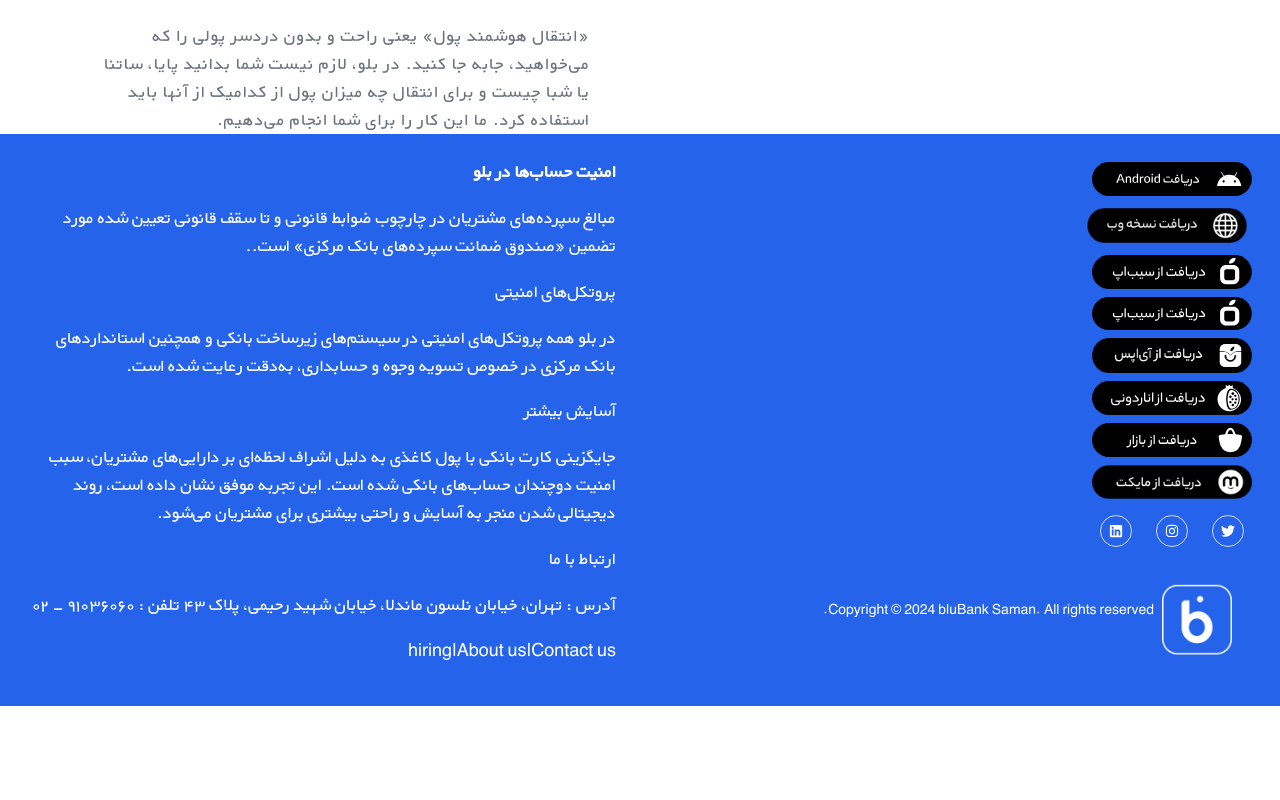
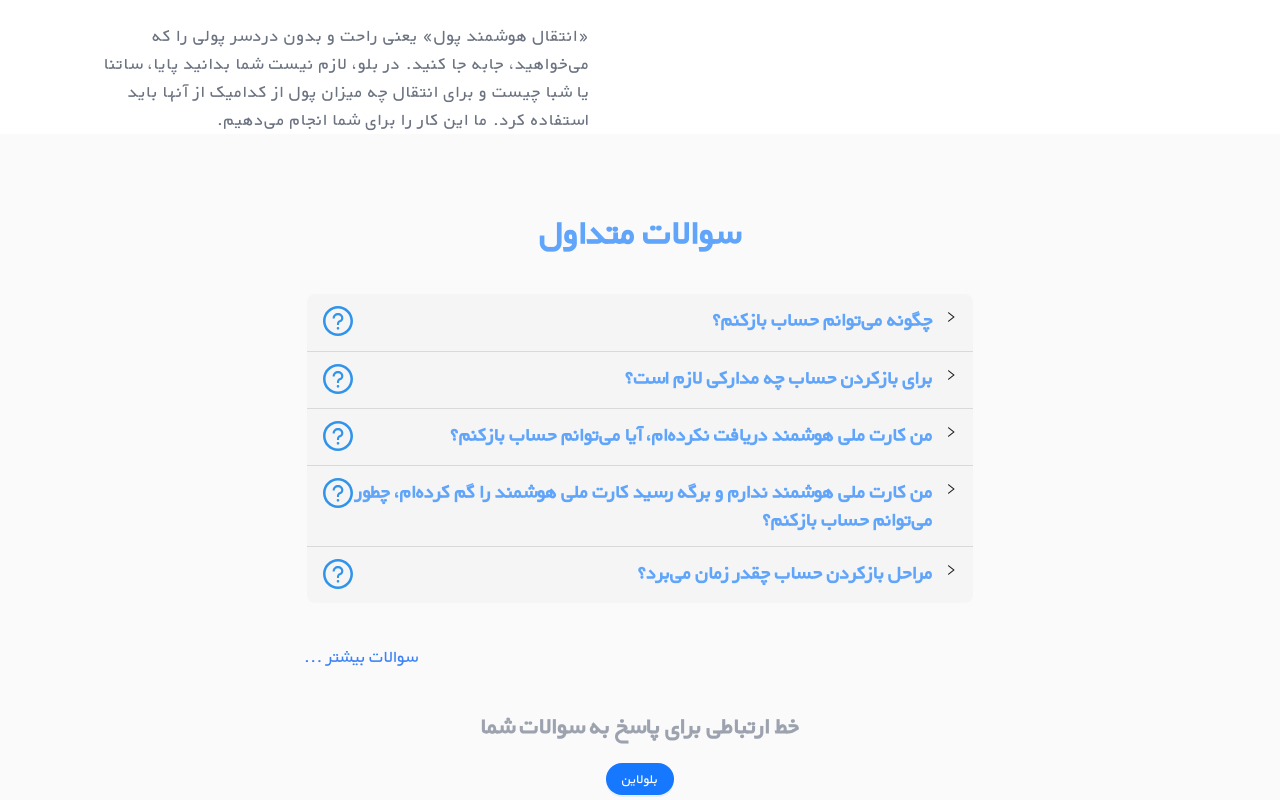
Before and after one commit to Parnia-prhn/blue-bank-frontend, a Next.js app: page / in a window 1280 px wide. Shown: the part 2740-3540 px from the top of the page. Before the commit the page ends 3446 px from the top, so only its background shows below. Built offline with nearby package versions, Linux system fonts and the light colour scheme.

Commit message:
fix: fix FAQ

```diff
--- a/src/app/components/mainPage.tsx
+++ b/src/app/components/mainPage.tsx
@@ -2,11 +2,109 @@ import React, { useEffect, useState } from "react";
 import { Carousel } from "antd";
 import { Button } from "antd";
 import { Card } from "antd";
-import { DownloadOutlined } from "@ant-design/icons";
+import { DownloadOutlined, QuestionCircleOutlined } from "@ant-design/icons";
+import type { CollapseProps } from "antd";
+import { Collapse } from "antd";
 
 export default function MainPage() {
 	const [isMobile, setIsMobile] = useState(false);
 	const [cardColor, setCardColor] = useState<string>("blue");
+
+	const genExtra = () => (
+		<QuestionCircleOutlined
+			style={{ fontSize: "30px", color: "#3094ea" }}
+			onClick={event => {
+				event.stopPropagation();
+			}}
+		/>
+	);
+
+	const items: CollapseProps["items"] = [
+		{
+			key: "1",
+			label: (
+				<h2 className="text-blue-400 font-bold text-xl">
+					چگونه می‌توانم حساب بازکنم؟
+				</h2>
+			),
+			children: (
+				<p className="text-gray-500" style={{ fontSize: "16px" }}>
+					مراحل بازکردن حساب : ١.دانلود و نصب اپلیکیشن بلو ٢.داشتن یک خط تلفن
+					همراه فعال که به نام خودتان است ٣.همراه داشتن اصل کارت ملی (برای کارت
+					ملی‌های قدیمی، کد رهگیری درخواست صدور کارت هوشمند) برای ارسال تصاویر
+					مربوطه
+				</p>
+			),
+			extra: genExtra(),
+		},
+		{
+			key: "2",
+			label: (
+				<h2 className="text-blue-400 font-bold text-xl">
+					برای بازکردن حساب چه مدارکی لازم است؟
+				</h2>
+			),
+			children: (
+				<p className="text-gray-500" style={{ fontSize: "16px" }}>
+					{" "}
+					اصل کارت ملی (برای کارت ملی‌های قدیمی، کد رهگیری درخواست صدور کارت
+					هوشمند) برای ارسال تصاویر مربوطه و داشتن یک خط تلفن همراه فعال که به
+					نام خودتان است.
+				</p>
+			),
+			extra: genExtra(),
+		},
+		{
+			key: "3",
+			label: (
+				<h2 className="text-blue-400 font-bold text-xl">
+					من کارت ملی هوشمند دریافت نکرده‌ام، آیا می‌توانم حساب بازکنم؟
+				</h2>
+			),
+			children: (
+				<p className="text-gray-500" style={{ fontSize: "16px" }}>
+					{" "}
+					بله، اگر درخواست کارت ملی هوشمند را ثبت کردید، از راه ثبت کد رهگیری
+					نوشته شده روی رسید ثبت‌نام کارت ملی هوشمند، امکان بازکردن حساب را
+					دارید.
+				</p>
+			),
+			extra: genExtra(),
+		},
+		{
+			key: "4",
+			label: (
+				<h2 className="text-blue-400 font-bold text-xl">
+					من کارت ملی هوشمند ندارم و برگه رسید کارت ملی هوشمند را گم کرده‌ام،
+					چطور می‌توانم حساب بازکنم؟
+				</h2>
+			),
+			children: (
+				<p className="text-gray-500" style={{ fontSize: "16px" }}>
+					{" "}
+					در وب‌سایت سازمان ثبت و احوال کد رهگیری کارت ملی خود را پیداکنید و
+					فرآیند بازکردن حساب را انجام دهید.
+				</p>
+			),
+			extra: genExtra(),
+		},
+		{
+			key: "5",
+			label: (
+				<h2 className="text-blue-400 font-bold text-xl">
+					مراحل بازکردن حساب چقدر زمان می‌برد؟
+				</h2>
+			),
+			children: (
+				<p className="text-gray-500" style={{ fontSize: "16px" }}>
+					{" "}
+					باز کردن حساب در کمتر از ۷ دقیقه، بررسی مدارک، شناسایی هویت و فعال شدن
+					حساب(در صورت تایید استعلام بانک مرکزی) حداکثر تا ۳ روز انجام می‌شود.{" "}
+				</p>
+			),
+			extra: genExtra(),
+		},
+	];
 
 	const handleResize = () => {
 		setIsMobile(window.innerWidth <= 768);
@@ -409,6 +507,45 @@ export default function MainPage() {
 					</p>
 				</div>
 			</div>
+
+			{/* FAQ */}
+			<div
+				className="md:px-56 grid grid-cols-1"
+				style={{
+					position: "relative",
+					backgroundColor: "#fbfafb",
+				}}
+			>
+				<h2 className="font-bold text-blue-400 text-4xl mt-20 text-center">
+					سوالات متداول
+				</h2>
+				<div className="flex justify-center">
+					<Collapse
+						items={items}
+						className="my-10 w-4/5"
+						style={{ border: "none" }}
+					/>
+				</div>
+				<div className="flex justify-end">
+					<a className="text-blue-500 ml-20 text-lg" href="#">
+						سوالات بیشتر ...
+					</a>
+				</div>
+				<div className="mb-16">
+					<h2 className="font-bold text-gray-400 text-2xl mt-10 text-center">
+						خط ارتباطی برای پاسخ به سوالات شما
+					</h2>
+					<div className="flex justify-center">
+						<Button
+							type="primary"
+							className="mt-5"
+							style={{ borderRadius: "30px" }}
+						>
+							بلولاین
+						</Button>
+					</div>
+				</div>
+			</div>
 		</div>
 	);
 }
--- a/src/app/globals.css
+++ b/src/app/globals.css
@@ -77,3 +77,22 @@ body {
 		bottom: 30px;
 	}
 }
+
+:where(.css-dev-only-do-not-override-p8b6i).ant-collapse > .ant-collapse-item {
+	background-color: #fbfafb;
+	padding: 10px;
+}
+
+:where(.css-dev-only-do-not-override-p8b6i).ant-collapse
+	.ant-collapse-content
+	> .ant-collapse-content-box {
+	background-color: #fbfafb;
+	padding: 1rem;
+}
+
+:where(.css-dev-only-do-not-override-p8b6i).ant-collapse
+	> .ant-collapse-item
+	> .ant-collapse-header
+	.ant-collapse-expand-icon {
+	visibility: hidden;
+}
```
